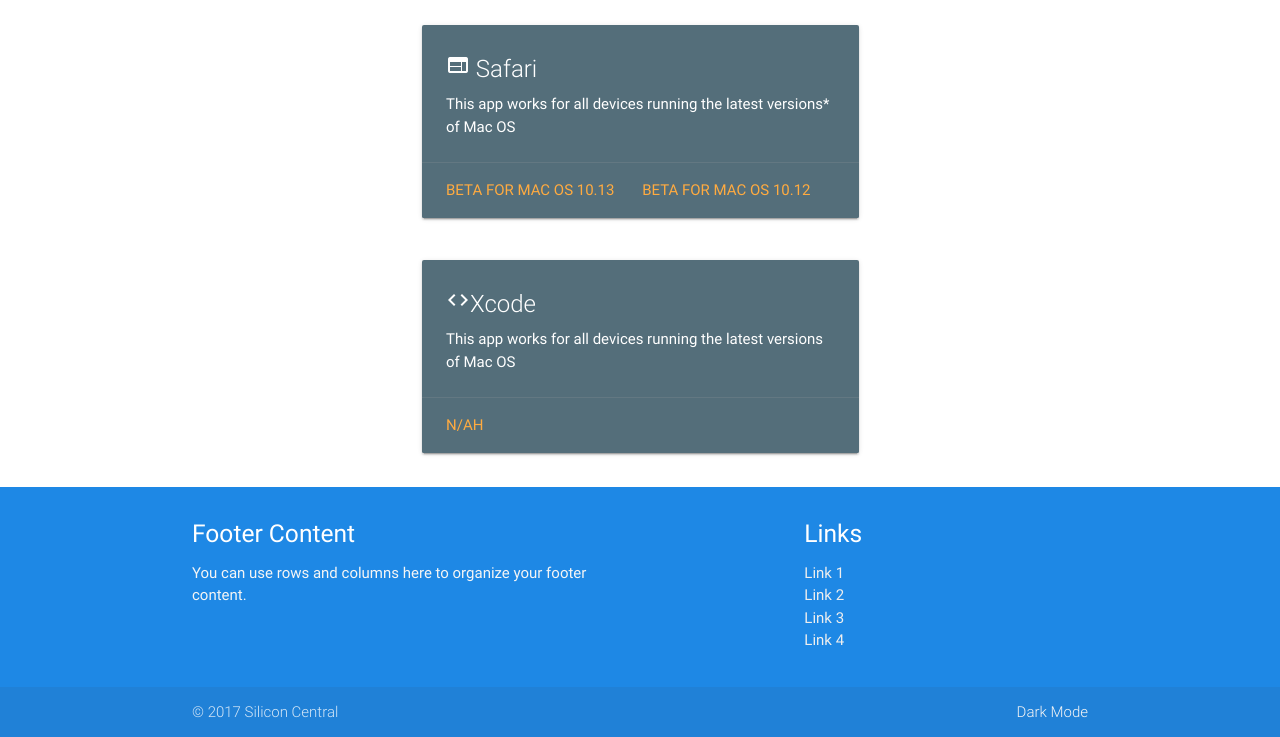
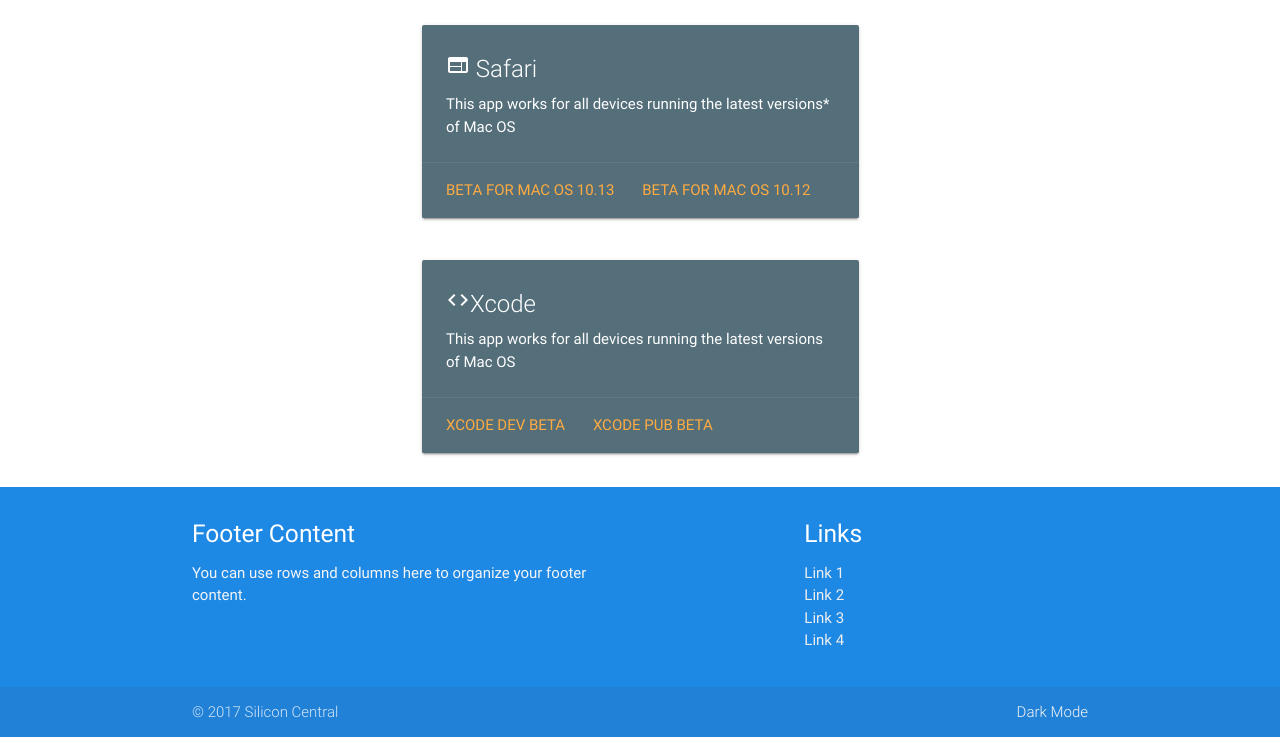
Before and after one commit to Silicon-Central/AppleBetas, a plain HTML site: page index.html in a window 1280 px wide. Shown: the part 1122-1859 px from the top of the page. Drawn offline with nearby package versions, Linux system fonts and the light colour scheme.

Commit message:
Xcode links fixed

```diff
--- a/index.html
+++ b/index.html
@@ -194,7 +194,8 @@ $(document).ready(function() {
       <p>This app works for all devices running the latest versions of Mac OS</p>
     </div>
     <div class="card-action">
-      <a href="https://itunes.apple.com/us/app/xcode/id497799835?ls=1&mt=12">N/Ah</a>
+      <a href="https://developer.apple.com/services-account/download?path=/Developer_Tools/Xcode_9_beta_2/Xcode_9_beta_2.xip">Xcode Dev Beta</a>
+      <a href="https://itunes.apple.com/us/app/xcode/id497799835?ls=1&mt=12">Xcode Pub Beta</a>
     </div>
   </div>
 </div>
```
